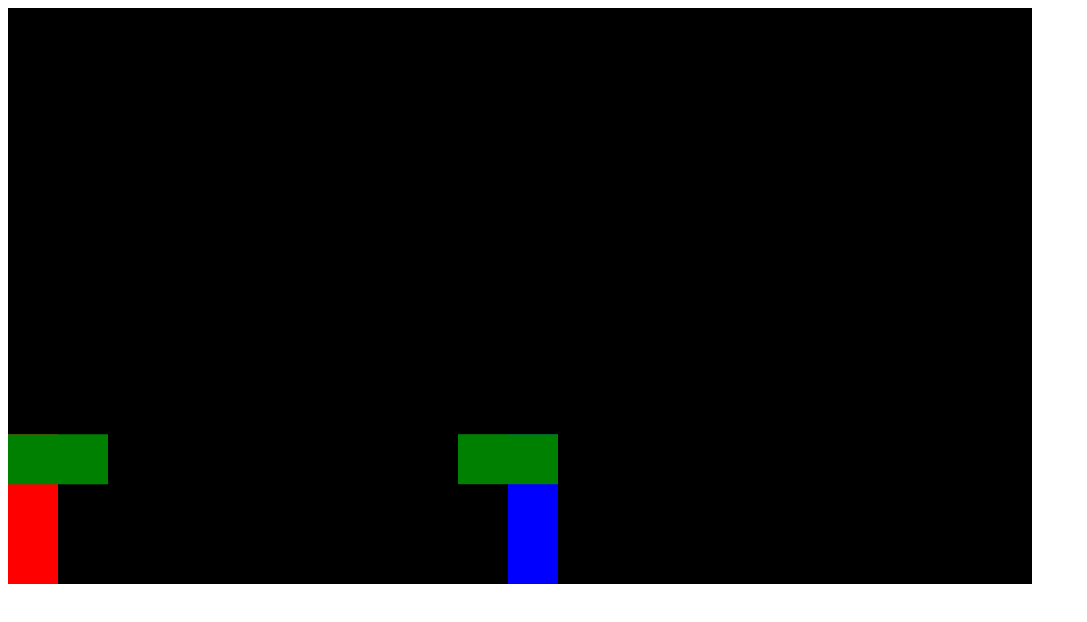
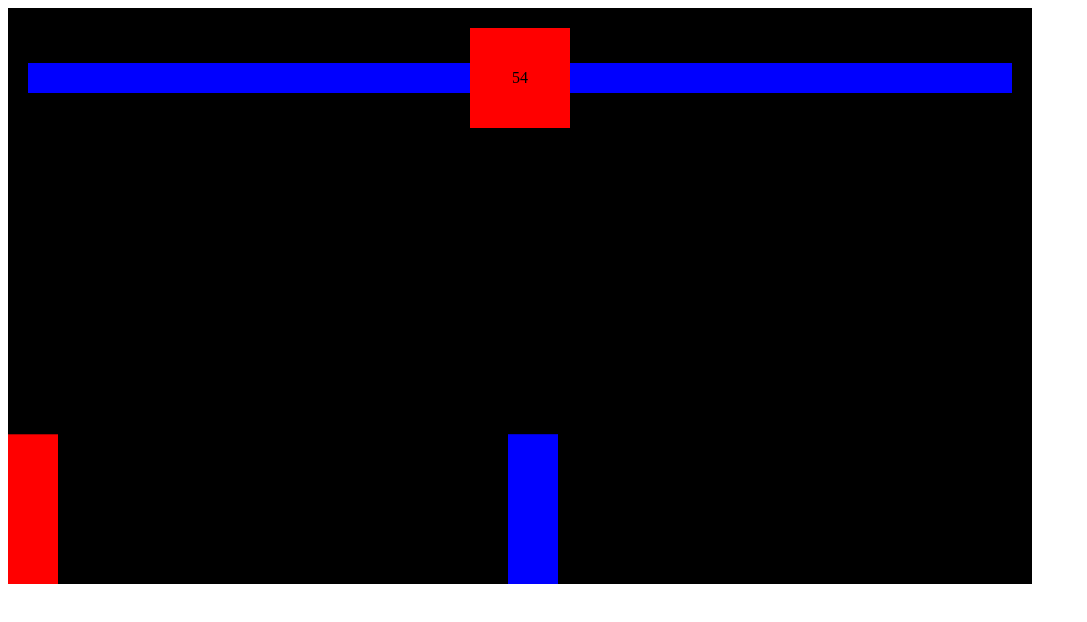
Before and after one commit to camwhritenour/Fighting-Game, a plain HTML site: page index.html in a window 1280 px wide. Shown: the whole page, without its empty margins (0-1087 px from the left). Drawn offline with Linux system fonts and the light colour scheme.

Commit message:
finished the basic game functionality

```diff
--- a/index.html
+++ b/index.html
@@ -1,3 +1,38 @@
-<canvas></canvas>
+<head>
+    <style>
+        * {
+            box-sizing: border-box;
+        }
+    </style>
+</head>
 
-<script src="index.js"></script>
+<body>
+    <!-- red container div -->
+    <div style="position: relative; display: inline-block;">
+        <!-- smaller red container div -->
+        <div style="
+        position: absolute;
+         display: flex;
+          width: 100%;
+           align-items: center;
+           padding: 20px;
+           ">
+            <!-- player health -->
+            <div style="position: relative; height: 30px; width: 100%; display: flex; justify-content: flex-end;">
+                <div style="background-color: yellow; height: 30px; width: 100%;"></div>
+                <div id="playerHealth" style="position: absolute; background-color: blue; top: 0; bottom: 0; right: 0; width: 100%;"></div>
+            </div>
+            <!-- timer -->
+            <div id="timer" style="background-color: red; width: 100px; height: 100px; flex-shrink: 0; display: flex; align-items: center; justify-content: center;">10</div>
+            <!-- enemy health -->
+            <div style="position: relative; height: 30px; width: 100%;">
+                <div style="background-color: yellow; height: 30px;"></div>
+                <div id="enemyHealth" style="position: absolute; background-color: blue; top: 0; bottom: 0; left: 0; right: 0;"></div>
+            </div>
+        </div>
+        <div id="displayText" style="position: absolute; color: white; align-items: center; justify-content: center; top: 0; right: 0; bottom: 0; left: 0; display: none;">Tie</div>
+        <canvas></canvas>
+    </div>
+
+    <script src="index.js"></script>
+</body>
--- a/index.js
+++ b/index.js
@@ -26,6 +26,7 @@ class Sprite {
         }
         this.color = color
         this.isAttacking
+        this.health = 100
     }
 
     draw() {
@@ -33,10 +34,10 @@ class Sprite {
         c.fillRect(this.position.x, this.position.y, this.width, this.height)
 
         // attack box
-        // if (this.isAttacking) {
-        c.fillStyle = 'green'
-        c.fillRect(this.attackBox.position.x, this.attackBox.position.y, this.attackBox.width, this.attackBox.height)
-        // }
+        if (this.isAttacking) {
+            c.fillStyle = 'green'
+            c.fillRect(this.attackBox.position.x, this.attackBox.position.y, this.attackBox.width, this.attackBox.height)
+        }
 
     }
 
@@ -122,6 +123,35 @@ function rectangularCollison({ rectangle1, rectangle2 }) {
     )
 }
 
+function determineWinner({ player, enemy, timerId}) {
+    clearTimeout(timerId)
+    document.querySelector('#displayText').style.display = 'flex'
+    if (player.health === enemy.health) {
+        document.querySelector('#displayText').innerHTML = 'Tie'
+    } else if (player.health > enemy.health) {
+        document.querySelector('#displayText').innerHTML = 'Player 1 Wins'
+    } else if (player.health < enemy.health) {
+        document.querySelector('#displayText').innerHTML = 'Player 2 Wins'
+    }
+}
+
+let timer = 60
+let timerId
+
+function decreaseTimer() {
+
+    if (timer > 0) {
+       timerId = setTimeout(decreaseTimer, 1000)
+        timer--
+        document.querySelector('#timer').innerHTML = timer
+    }
+    if (timer === 0) {
+        determineWinner({ player, enemy })
+    }
+}
+
+decreaseTimer()
+
 function animate() {
     window.requestAnimationFrame(animate)
     c.fillStyle = 'black'
@@ -154,7 +184,8 @@ function animate() {
         player.isAttacking
     ) {
         player.isAttacking = false
-        console.log('player attack successful')
+        enemy.health -= 20
+        document.querySelector('#enemyHealth').style.width = enemy.health + '%'
     }
 
     if (rectangularCollison({
@@ -164,7 +195,13 @@ function animate() {
         enemy.isAttacking
     ) {
         enemy.isAttacking = false
-        console.log('enemy attack successful')
+        player.health -= 20
+        document.querySelector('#playerHealth').style.width = player.health + '%'
+    }
+
+    // end game based on health
+    if (enemy.health <= 0 || player.health <= 0) {
+        determineWinner({ player, enemy, timerId })
     }
 }
 
```
